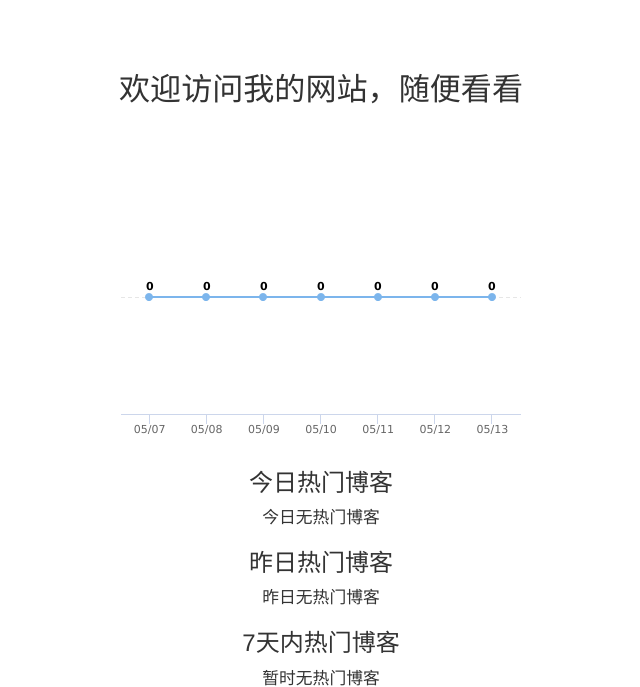
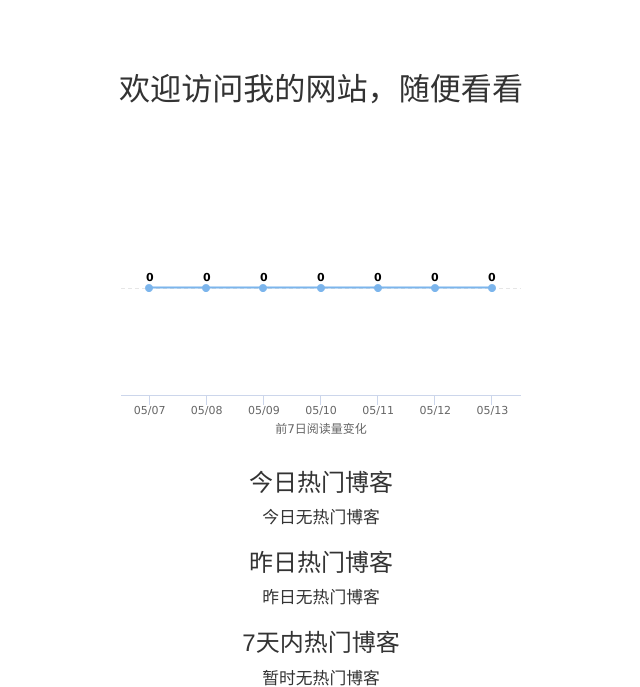
Before and after one commit to Qpigzhu/blog, a Django app: page / in a window 1280 px wide. Shown: the part 51-738 px from the top of the page, without its empty margins (319-959 px from the left). Run offline with Django 3.2, Linux system fonts and the light colour scheme; data comes from the database, SQL or seed files in the repository; some libraries are stand-ins or nearby versions.

Commit message:
v_11 2018/5/20/ 23pm

```diff
--- a/myboke/templates/home.html
+++ b/myboke/templates/home.html
@@ -27,6 +27,7 @@
                 xAxis: {
                     categories: {{ dates|safe }},   // x 轴分类
                     tickmarkPlacement:'no',
+                    title: { text: '前7日阅读量变化'},
                 },
                 yAxis: {
                     title: {text: null},
```
